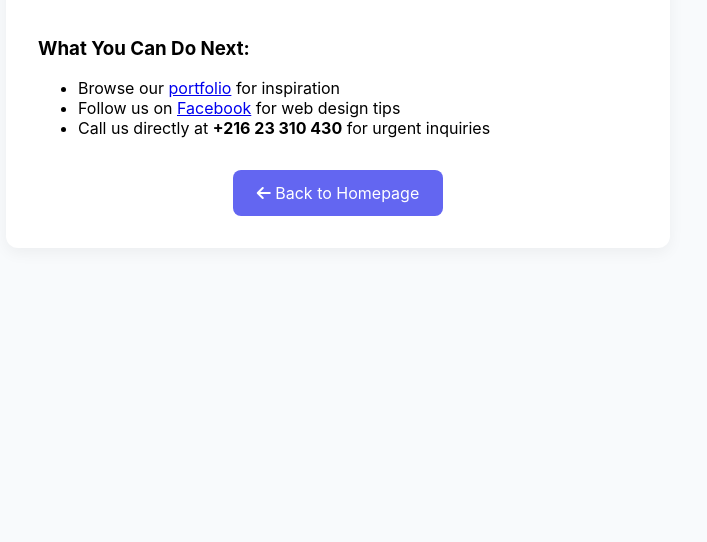
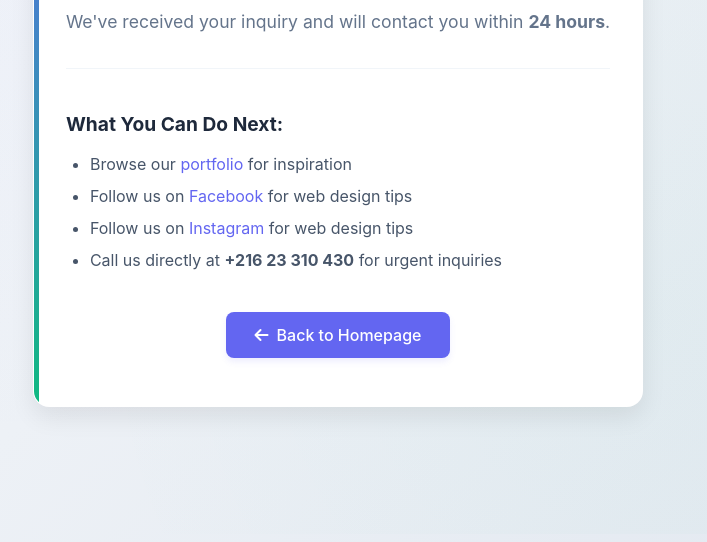
Before and after one commit to tunisiawebpro/Tunisiawebpro.github.io, a plain HTML site: page thank-you.html in a window 1280 px wide. Shown: the part 338-880 px from the top of the page, without its empty margins (302-1009 px from the left). Before the commit the page ends 800 px from the top, so only its background shows below. Drawn offline with Linux system fonts and the light colour scheme.

Commit message:
Add files via upload

```diff
--- a/thank-you.html
+++ b/thank-you.html
@@ -7,37 +7,154 @@
     <style>
         body {
             font-family: 'Inter', sans-serif;
-            background: #f8fafc;
+            background: linear-gradient(135deg, #f8fafc 0%, #e2e8f0 100%);
             text-align: center;
             padding: 2rem;
+            min-height: 100vh;
+            display: flex;
+            justify-content: center;
+            align-items: center;
+            position: relative;
+            overflow: hidden;
         }
+
+        /* Subtle geometric pattern overlay */
+        body::before {
+            content: "";
+            position: absolute;
+            top: 0;
+            left: 0;
+            right: 0;
+            bottom: 0;
+            background-image:
+                radial-gradient(circle at 25% 25%, rgba(99, 102, 241, 0.03) 0%, transparent 50%),
+                radial-gradient(circle at 75% 75%, rgba(16, 185, 129, 0.03) 0%, transparent 50%);
+            z-index: -1;
+        }
+
         .thank-you-container {
             max-width: 600px;
-            margin: 3rem auto;
-            padding: 2rem;
+            margin: 2rem auto;
+            padding: 3rem 2rem;
             background: white;
-            border-radius: 12px;
-            box-shadow: 0 5px 15px rgba(0,0,0,0.05);
+            border-radius: 16px;
+            box-shadow: 0 10px 25px rgba(0,0,0,0.08);
+            position: relative;
+            overflow: hidden;
+            border: 1px solid rgba(255,255,255,0.3);
         }
+
+        /* Decorative accent */
+        .thank-you-container::before {
+            content: "";
+            position: absolute;
+            top: 0;
+            left: 0;
+            width: 5px;
+            height: 100%;
+            background: linear-gradient(to bottom, #6366f1, #10b981);
+        }
+
         .checkmark {
             color: #10b981;
             font-size: 4rem;
             margin-bottom: 1rem;
+            text-shadow: 0 4px 6px rgba(16, 185, 129, 0.1);
         }
+
+        h1 {
+            color: #1e293b;
+            margin-bottom: 1.5rem;
+            font-weight: 700;
+        }
+
+        p {
+            color: #64748b;
+            font-size: 1.1rem;
+            line-height: 1.6;
+            margin-bottom: 1.5rem;
+        }
+
         .next-steps {
             margin-top: 2rem;
             text-align: left;
-            border-top: 1px solid #e2e8f0;
+            border-top: 1px solid #f1f5f9;
             padding-top: 1.5rem;
         }
+
+        .next-steps h3 {
+            color: #1e293b;
+            font-size: 1.2rem;
+            margin-bottom: 1rem;
+        }
+
+        .next-steps ul {
+            padding-left: 1.5rem;
+            margin-bottom: 1.5rem;
+        }
+
+        .next-steps li {
+            color: #475569;
+            margin-bottom: 0.5rem;
+            line-height: 1.5;
+        }
+
+        .next-steps a {
+            color: #6366f1;
+            text-decoration: none;
+            transition: all 0.2s ease;
+        }
+
+        .next-steps a:hover {
+            color: #4f46e5;
+            text-decoration: underline;
+        }
+
         .btn {
-            display: inline-block;
+            display: inline-flex;
+            align-items: center;
+            justify-content: center;
             background: #6366f1;
             color: white;
-            padding: 0.8rem 1.5rem;
+            padding: 0.8rem 1.8rem;
             border-radius: 8px;
             text-decoration: none;
             margin-top: 1rem;
+            font-weight: 500;
+            transition: all 0.2s ease;
+            box-shadow: 0 4px 6px rgba(99, 102, 241, 0.1);
+        }
+
+        .btn:hover {
+            background: #4f46e5;
+            transform: translateY(-2px);
+            box-shadow: 0 6px 8px rgba(99, 102, 241, 0.15);
+        }
+
+        .btn i {
+            margin-right: 8px;
+        }
+
+        /* Animation for checkmark */
+        @keyframes scaleIn {
+            0% { transform: scale(0); opacity: 0; }
+            80% { transform: scale(1.1); }
+            100% { transform: scale(1); opacity: 1; }
+        }
+
+        .checkmark i {
+            animation: scaleIn 0.6s ease-out forwards;
+        }
+
+        /* Responsive adjustments */
+        @media (max-width: 640px) {
+            body {
+                padding: 1rem;
+            }
+
+            .thank-you-container {
+                padding: 2rem 1.5rem;
+            }
         }
     </style>
 </head>
@@ -53,7 +170,8 @@
             <h3>What You Can Do Next:</h3>
             <ul>
                 <li>Browse our <a href="/portfolio">portfolio</a> for inspiration</li>
-                <li>Follow us on <a href="[Your Facebook URL]">Facebook</a> for web design tips</li>
+                <li>Follow us on <a href="https://www.facebook.com/profile.php?id=61575455712770">Facebook</a> for web design tips</li>
+                <li>Follow us on <a href="https://www.instagram.com/tunisia_webpro/">Instagram</a> for web design tips</li>
                 <li>Call us directly at <strong>+216 23 310 430</strong> for urgent inquiries</li>
             </ul>
         </div>
```
